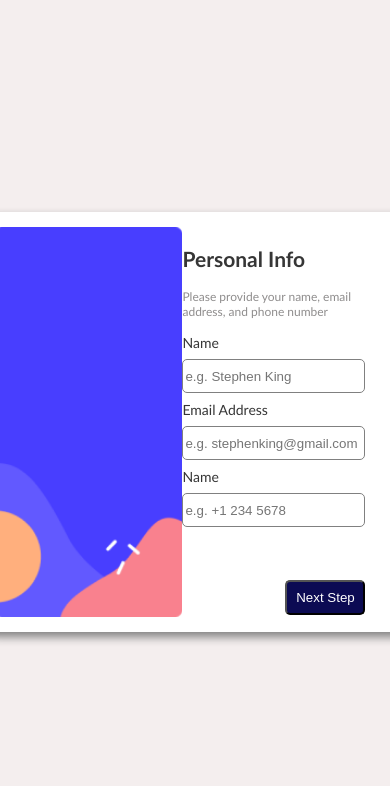
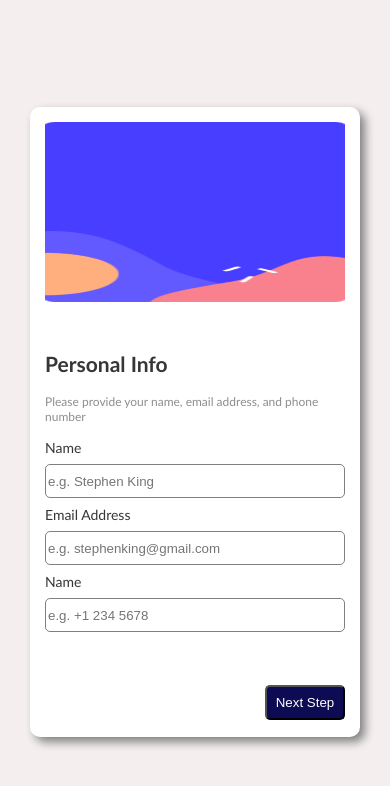
Before and after one commit to swigguma5776/fe144_csslayouts, a plain HTML site: page flex_box/index.html in a window 390 px wide. Drawn offline with Linux system fonts and the light colour scheme.

Commit message:
added media queries

```diff
--- a/flex_box/static/main.css
+++ b/flex_box/static/main.css
@@ -1,4 +1,6 @@
 /* CSS Styles */
+/* import CSS file */
+@import url('./media.css');
 
 body {
     margin: 0px;
--- /dev/null
+++ b/flex_box/static/media.css
@@ -0,0 +1,21 @@
+
+
+@media only screen and (max-width:700px){
+    main {
+        flex-direction: column;
+        width: 300px !important;
+        height: 600px !important;
+    }
+
+    .side-image {
+        width: 100%;
+        height: 30% !important;
+    }
+    .side-image > img {
+        width: 100%
+    }
+
+    .side-info {
+        margin-top: 30px;
+    }
+}
```
